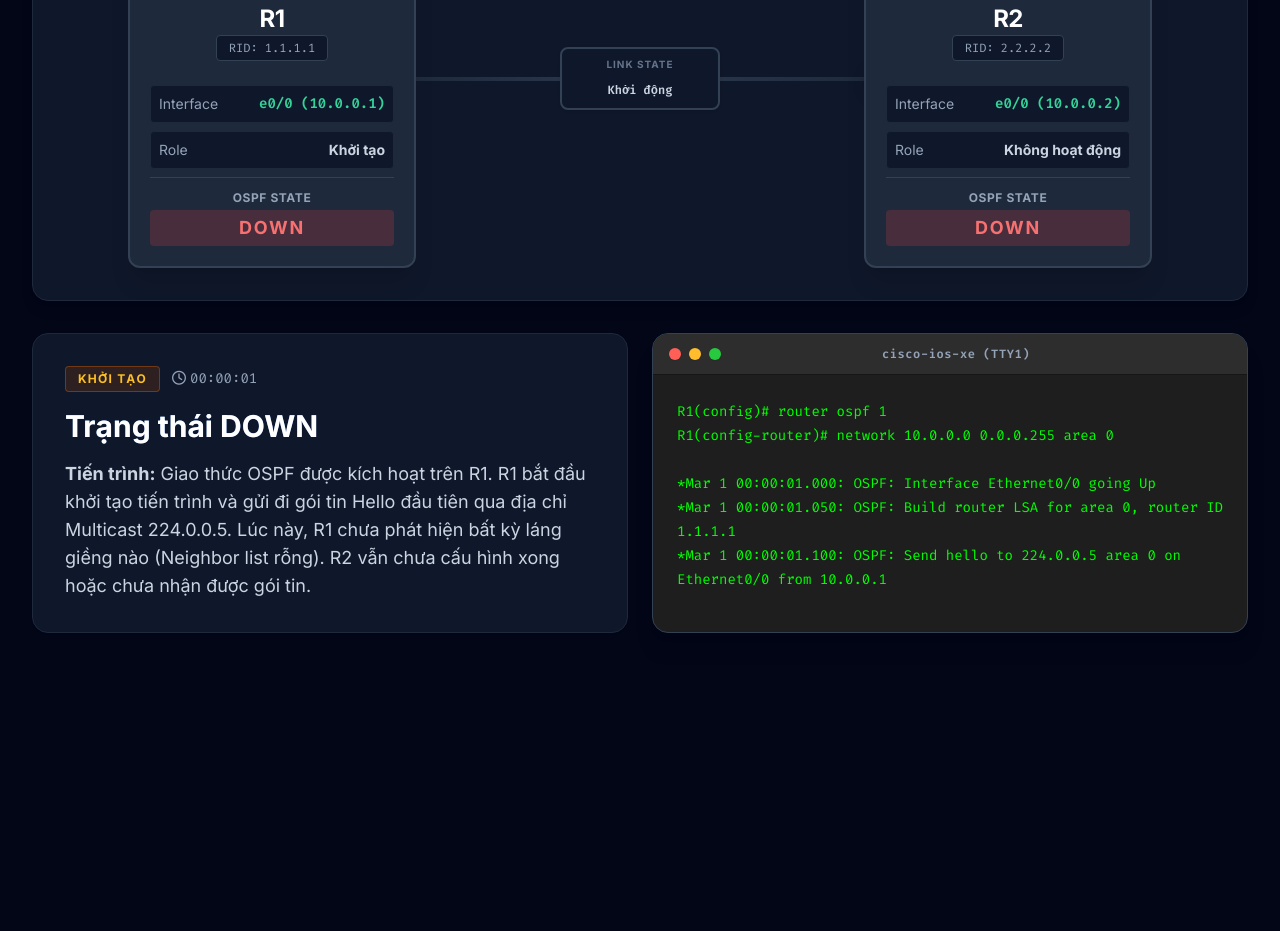
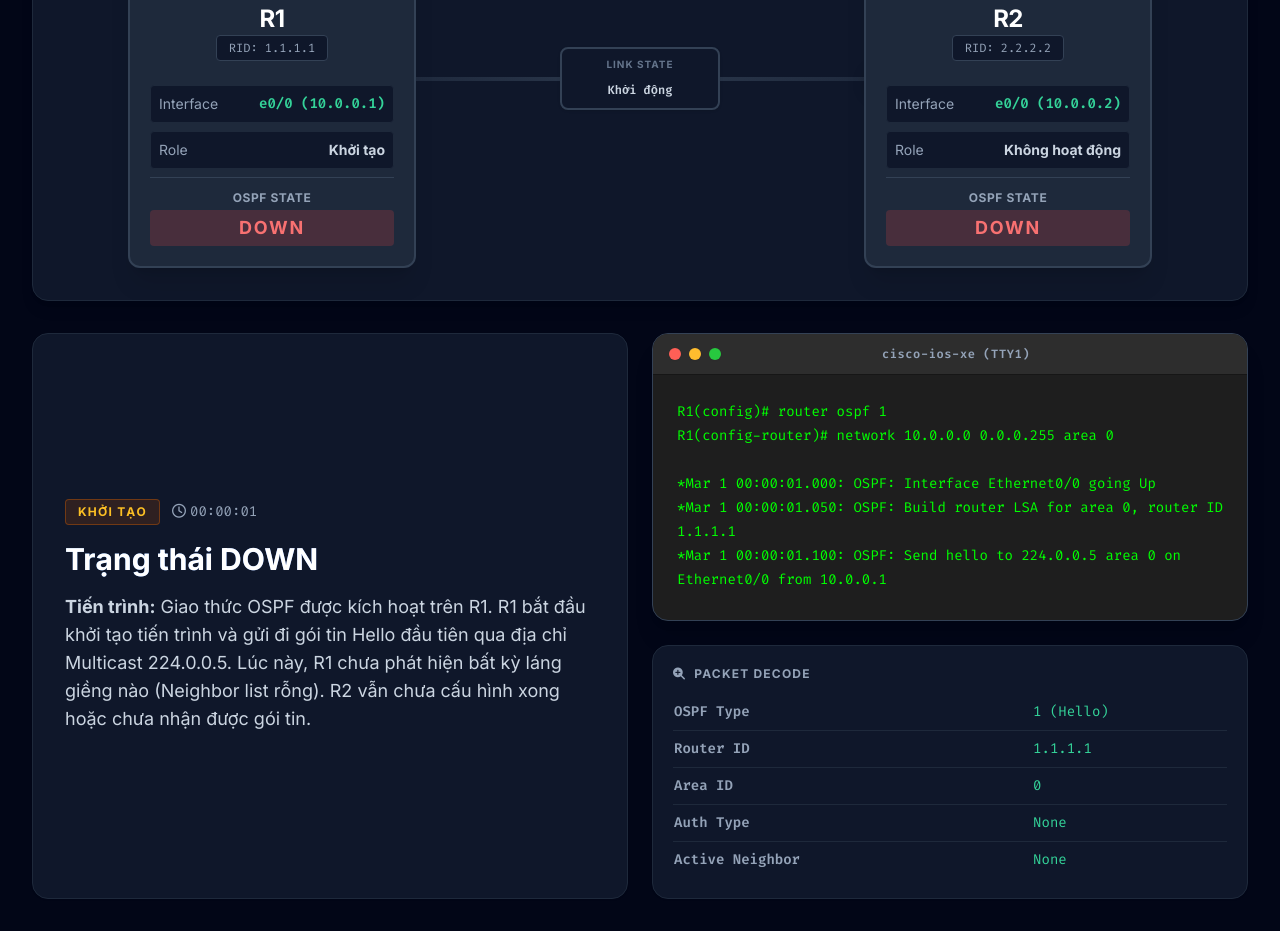
Before and after one commit to duc-mt/networking-lab, a website: page projects/protocol/ospf-adjacency.html in a window 1280 px wide. Shown: the part 453-1384 px from the top of the page. Before the commit the page ends 1118 px from the top, so only its background shows below. Drawn offline with nearby package versions, Linux system fonts and the light colour scheme.

Commit message:
feat: upgrade OSPF lab with real-time packet decode panel

```diff
--- a/projects/protocol/ospf-adjacency.html
+++ b/projects/protocol/ospf-adjacency.html
@@ -241,8 +241,10 @@
                 </div>
             </section>
 
-            <!-- Real-time CLI / Terminal -->
-            <section class="bg-[#1e1e1e] rounded-2xl border border-slate-700 shadow-xl overflow-hidden flex flex-col">
+            <!-- Right Column: CLI & Decode -->
+            <div class="flex flex-col gap-6">
+                <!-- Real-time CLI / Terminal -->
+                <section class="bg-[#1e1e1e] rounded-2xl border border-slate-700 shadow-xl overflow-hidden flex flex-col h-64 md:h-72">
                 <!-- Terminal Header (Mac Style) -->
                 <div class="bg-[#2d2d2d] px-4 py-3 flex items-center justify-between border-b border-black/50 select-none">
                     <div class="flex items-center gap-2">
@@ -258,6 +260,19 @@
                     <pre><code id="cli-logs" class="font-mono text-[13px] md:text-sm text-[#00ff00] leading-relaxed whitespace-pre-wrap break-words"></code></pre>
                 </div>
             </section>
+
+            <!-- Packet Decode Panel -->
+            <section id="packet-decode-panel" class="hidden bg-slate-900 rounded-2xl border border-slate-800 shadow-sm p-5 overflow-hidden transition-all duration-300">
+                <h3 class="text-xs font-bold text-slate-400 uppercase tracking-widest mb-3 flex items-center gap-2"><i class="fas fa-search-plus"></i> Packet Decode</h3>
+                <div class="overflow-x-auto">
+                    <table class="w-full text-left border-collapse text-sm font-mono text-slate-300">
+                        <tbody id="packet-decode-body" class="divide-y divide-slate-800">
+                            <!-- injected by js -->
+                        </tbody>
+                    </table>
+                </div>
+            </section>
+        </div>
 
         </div>
     </main>
@@ -277,7 +292,7 @@
                     R2: { state: "DOWN", role: "Không hoạt động", color: "red" }
                 },
                 link_state: "Khởi động",
-                animated_packet: { from: "R1", to: "R2", label: "Hello (RID 1.1.1.1)", color: "bg-blue-500", icon: "fa-envelope" }
+                animated_packet: { from: "R1", to: "R2", label: "Hello (RID 1.1.1.1)", color: "bg-blue-500", icon: "fa-envelope", packet_decode: { "OSPF Type": "1 (Hello)", "Router ID": "1.1.1.1", "Area ID": "0", "Auth Type": "None", "Active Neighbor": "None" } }
             },
             {
                 step: 2,
@@ -291,7 +306,7 @@
                     R2: { state: "INIT", role: "Phát hiện R1", color: "amber" }
                 },
                 link_state: "Đang dò tìm",
-                animated_packet: { from: "R2", to: "R1", label: "Hello (RID 2.2.2.2)", color: "bg-amber-500", icon: "fa-reply" }
+                animated_packet: { from: "R2", to: "R1", label: "Hello (RID 2.2.2.2)", color: "bg-amber-500", icon: "fa-reply", packet_decode: { "OSPF Type": "1 (Hello)", "Router ID": "2.2.2.2", "Area ID": "0", "Auth Type": "None", "Active Neighbor": "1.1.1.1" } }
             },
             {
                 step: 3,
@@ -319,7 +334,7 @@
                     R2: { state: "EXSTART", role: "Master (DR)", color: "purple" }
                 },
                 link_state: "Thương lượng MTU/Role",
-                animated_packet: { from: "R2", to: "R1", label: "DBD Rỗng (Cờ MS=1)", color: "bg-purple-500", icon: "fa-gavel" }
+                animated_packet: { from: "R2", to: "R1", label: "DBD Rỗng (Cờ MS=1)", color: "bg-purple-500", icon: "fa-gavel", packet_decode: { "OSPF Type": "2 (Database Description)", "Router ID": "2.2.2.2", "Options": "0x52", "Flags": "0x7 (Init, More, Master)" } }
             },
             {
                 step: 5,
@@ -333,7 +348,7 @@
                     R2: { state: "EXCHANGE", role: "Master (DR)", color: "indigo" }
                 },
                 link_state: "Trao đổi LSDB Tóm tắt",
-                animated_packet: { from: "R1", to: "R2", label: "DBD (LSA Headers)", color: "bg-indigo-500", icon: "fa-list-alt" }
+                animated_packet: { from: "R1", to: "R2", label: "DBD (LSA Headers)", color: "bg-indigo-500", icon: "fa-list-alt", packet_decode: { "OSPF Type": "2 (Database Description)", "Router ID": "1.1.1.1", "Flags": "0x0 (Slave)", "LSA Headers": "1.1.1.1, 10.0.0.0/24" } }
             },
             {
                 step: 6,
@@ -347,7 +362,7 @@
                     R2: { state: "LOADING", role: "Đang gửi LSU...", color: "orange" }
                 },
                 link_state: "Đồng bộ hóa LSDB",
-                animated_packet: { from: "R2", to: "R1", label: "LSU (Chi tiết LSA)", color: "bg-orange-500", icon: "fa-download" }
+                animated_packet: { from: "R2", to: "R1", label: "LSU (Chi tiết LSA)", color: "bg-orange-500", icon: "fa-download", packet_decode: { "OSPF Type": "4 (Link State Update)", "Router ID": "2.2.2.2", "LSA Count": "3", "Payload": "Full Link State Records" } }
             },
             {
                 step: 7,
@@ -400,7 +415,9 @@
                     packetLabel: document.getElementById('packet-label'),
                     packetIcon: document.getElementById('packet-icon'),
                     linkStatus: document.getElementById('link-status'),
-                    linkStatusText: document.getElementById('link-status-text')
+                    linkStatusText: document.getElementById('link-status-text'),
+                    decodePanel: document.getElementById('packet-decode-panel'),
+                    decodeBody: document.getElementById('packet-decode-body')
                 };
 
                 this.init();
@@ -523,7 +540,21 @@
 
                 if (!packetData) {
                     this.dom.animatedPacket.classList.add('hidden');
+                    this.dom.decodePanel.classList.add('hidden');
                     return;
+                }
+
+                // Render packet decode if exists
+                if (packetData.packet_decode) {
+                    this.dom.decodePanel.classList.remove('hidden');
+                    this.dom.decodeBody.innerHTML = Object.entries(packetData.packet_decode).map(([key, val]) => `
+                        <tr>
+                            <td class="py-2 pr-4 font-semibold text-slate-400 whitespace-nowrap">${key}</td>
+                            <td class="py-2 text-emerald-400 break-all">${val}</td>
+                        </tr>
+                    `).join('');
+                } else {
+                    this.dom.decodePanel.classList.add('hidden');
                 }
 
                 this.dom.animatedPacket.classList.remove('hidden');
```
